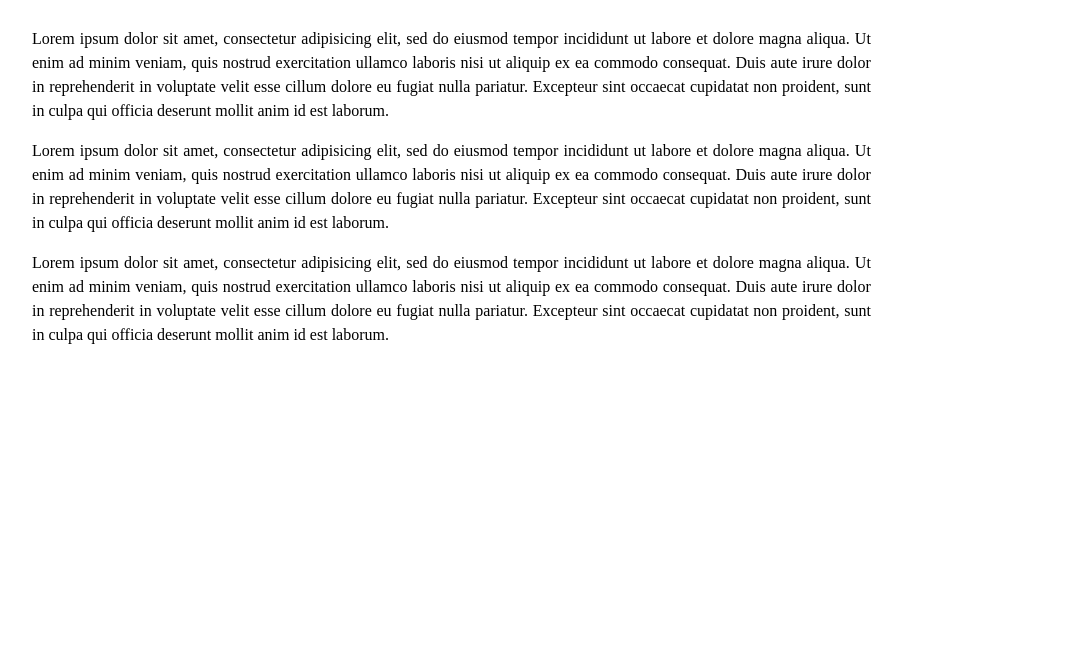
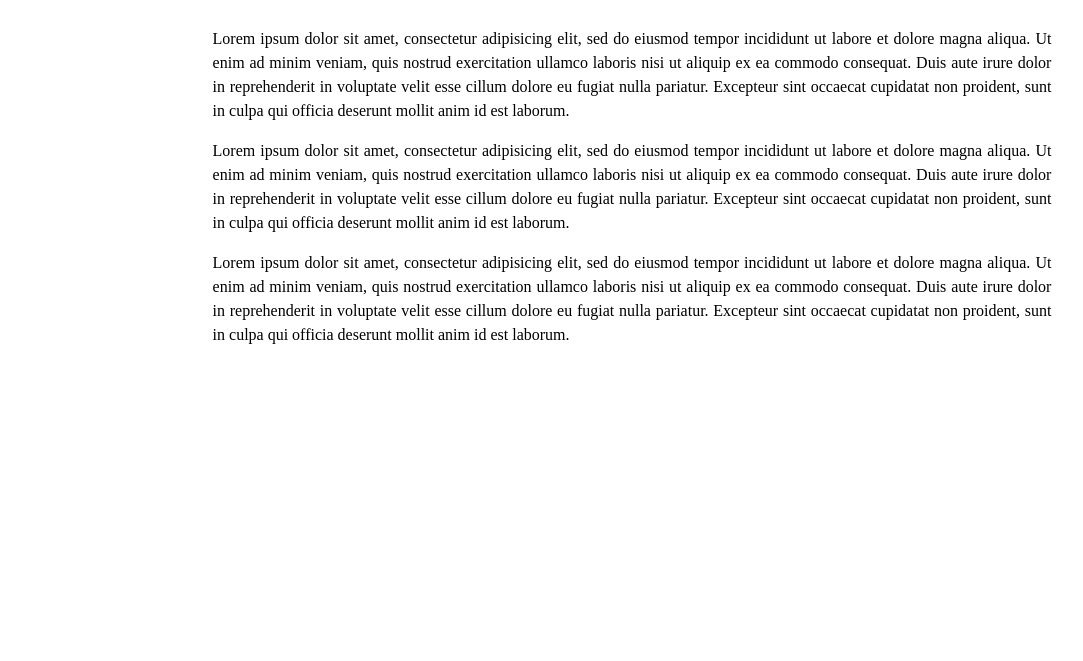
Before and after one commit to samurai71/gulp-templatewBrowserSync, a website: page src/index.html in a window 1280 px wide. Shown: the part 139-800 px from the top of the page, without its empty margins (8-1091 px from the left). Drawn offline with Linux system fonts and the light colour scheme.

Commit message:
made a change to the stylesheet

```diff
--- a/src/scss/styles.scss
+++ b/src/scss/styles.scss
@@ -3,6 +3,7 @@
 
 .testing {
   width: percentage(5/7);
+  margin: 1em auto;
 }
 
 h1 {
```
Also changed, not shown: src/css/styles.css.
